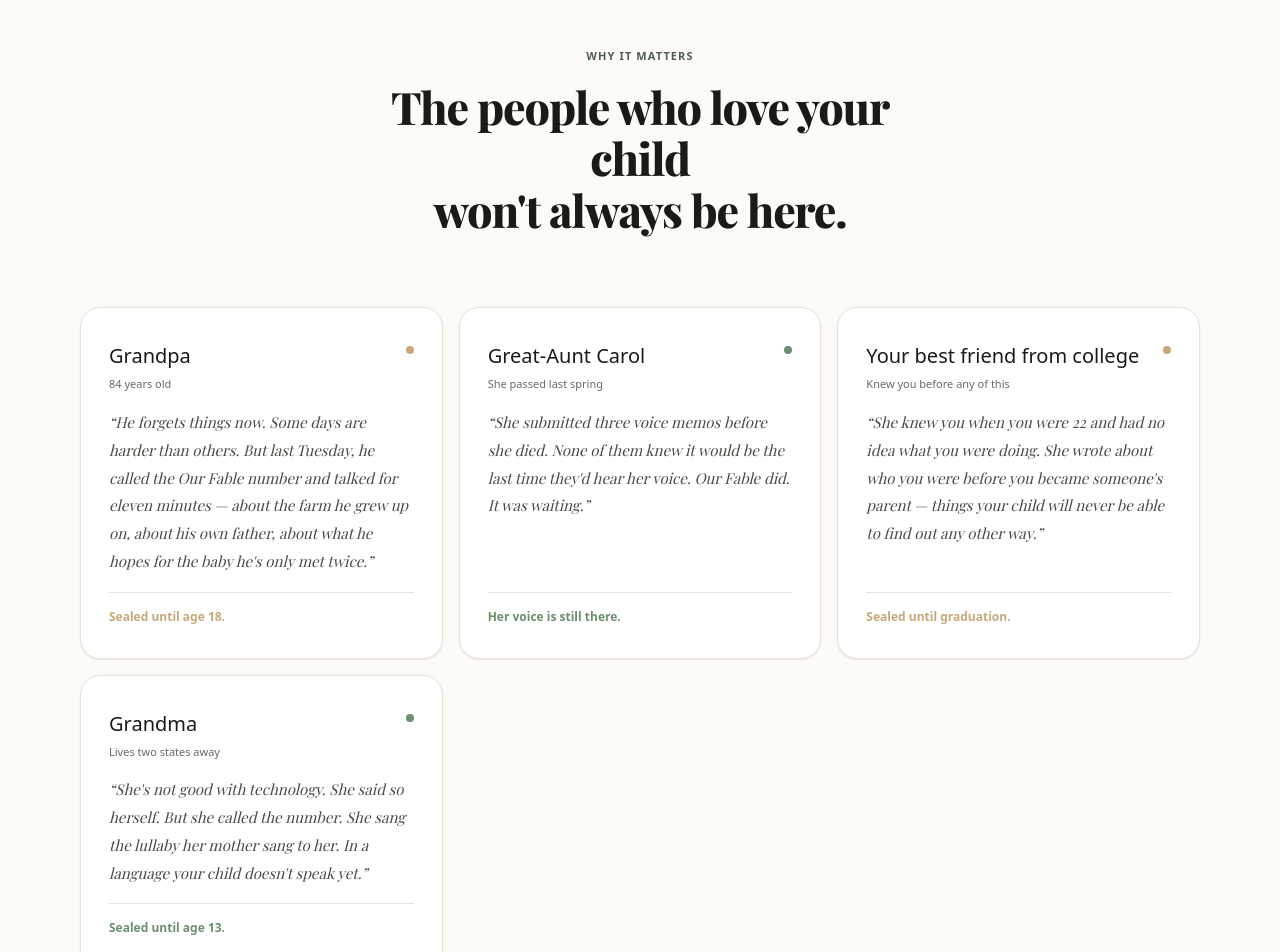
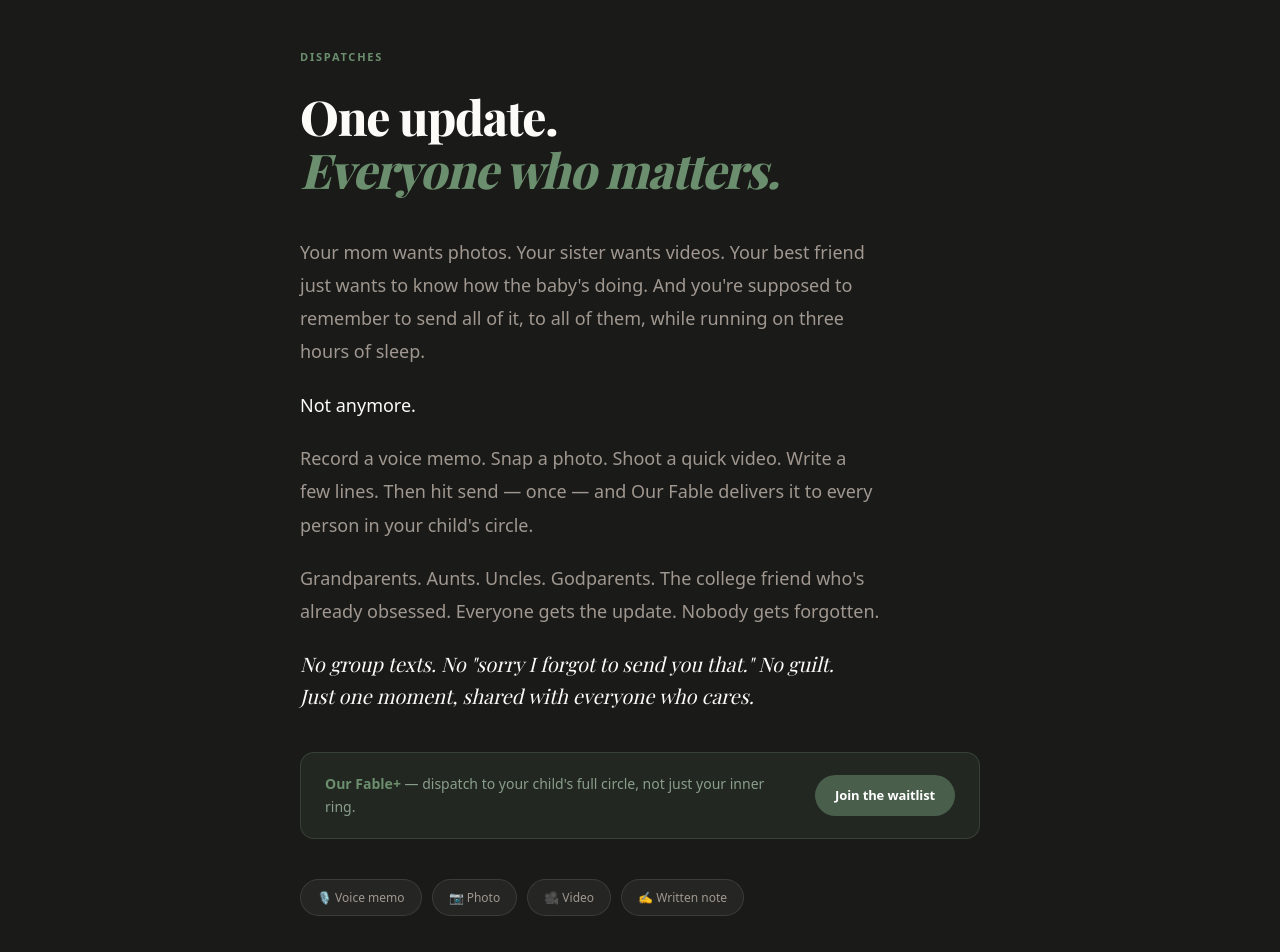
Before and after one commit to MiloBrownAgent/ourfable, a Next.js app: page / in a window 1280 px wide. Shown: the part 1060-2012 px from the top of the page. Built offline with nearby package versions, Linux system fonts and the light colour scheme; no server answers.

Commit message:
feat: add Dispatches section to homepage — CPO copy, dark section, media chips, tier callout

```diff
--- a/src/app/HomeClient.tsx
+++ b/src/app/HomeClient.tsx
@@ -13,6 +13,7 @@
   FooterSection,
   StickyNav,
   ProofStrip,
+  DispatchSection,
 
   MidPageCapture,
 } from "../components/home";
@@ -100,6 +101,7 @@
       <StickyNav scrolled={scrolled} showSecondNav={showSecondNav} activeSection={activeSection} />
       <HeroSection />
       <ProofStrip />
+      <DispatchSection />
       <VignettesSection />
       <MidPageCapture />
       <StatsSection />
--- /dev/null
+++ b/src/components/home/DispatchSection.tsx
@@ -0,0 +1,111 @@
+"use client";
+import Link from "next/link";
+import { Reveal } from "./Reveal";
+
+export function DispatchSection() {
+  return (
+    <section style={{
+      padding: "100px 40px",
+      background: "#1A1A18",
+      borderTop: "1px solid rgba(255,255,255,0.06)",
+      borderBottom: "1px solid rgba(255,255,255,0.06)",
+    }}>
+      <style>{`
+        @media (max-width: 680px) {
+          .dispatch-inner { padding: 0 !important; }
+          .dispatch-h2 { font-size: 2rem !important; }
+          .dispatch-body { font-size: 16px !important; }
+          .dispatch-tier { flex-direction: column !important; gap: 16px !important; align-items: flex-start !important; }
+        }
+      `}</style>
+
+      <div className="dispatch-inner" style={{ maxWidth: 680, margin: "0 auto" }}>
+        <Reveal>
+          {/* Label */}
+          <p style={{
+            fontSize: 11, fontWeight: 700, letterSpacing: "0.16em",
+            textTransform: "uppercase", color: "#6B8F6E",
+            marginBottom: 24,
+          }}>
+            Dispatches
+          </p>
+
+          {/* Headline */}
+          <h2 className="dispatch-h2" style={{
+            fontFamily: "var(--font-playfair)",
+            fontSize: "clamp(2rem, 4vw, 3rem)",
+            fontWeight: 800, lineHeight: 1.1,
+            letterSpacing: "-0.025em",
+            color: "#FDFBF7",
+            marginBottom: 40,
+          }}>
+            One update.<br />
+            <em style={{ color: "#6B8F6E", fontStyle: "italic" }}>Everyone who matters.</em>
+          </h2>
+
+          {/* Body copy */}
+          <div className="dispatch-body" style={{ fontSize: 18, lineHeight: 1.85, color: "#A09890", maxWidth: 580 }}>
+            <p style={{ marginBottom: 20 }}>
+              Your mom wants photos. Your sister wants videos. Your best friend just wants to know how the baby's doing. And you're supposed to remember to send all of it, to all of them, while running on three hours of sleep.
+            </p>
+            <p style={{ marginBottom: 20, color: "#FDFBF7" }}>
+              Not anymore.
+            </p>
+            <p style={{ marginBottom: 20 }}>
+              Record a voice memo. Snap a photo. Shoot a quick video. Write a few lines. Then hit send — once — and Our Fable delivers it to every person in your child's circle.
+            </p>
+            <p style={{ marginBottom: 20 }}>
+              Grandparents. Aunts. Uncles. Godparents. The college friend who's already obsessed. Everyone gets the update. Nobody gets forgotten.
+            </p>
+            <p style={{ marginBottom: 40, color: "#FDFBF7", fontStyle: "italic", fontFamily: "var(--font-playfair)", fontSize: 20, lineHeight: 1.6 }}>
+              No group texts. No "sorry I forgot to send you that." No guilt.<br />
+              Just one moment, shared with everyone who cares.
+            </p>
+          </div>
+
+          {/* Tier callout */}
+          <div className="dispatch-tier" style={{
+            display: "flex", alignItems: "center", justifyContent: "space-between",
+            gap: 24,
+            padding: "20px 24px",
+            background: "rgba(107,143,111,0.12)",
+            border: "1px solid rgba(107,143,111,0.25)",
+            borderRadius: 14,
+            marginBottom: 40,
+          }}>
+            <p style={{ fontSize: 14, color: "#8A9E8C", lineHeight: 1.6, margin: 0 }}>
+              <strong style={{ color: "#6B8F6E" }}>Our Fable+</strong> — dispatch to your child's full circle, not just your inner ring.
+            </p>
+            <Link href="/reserve" style={{
+              display: "inline-flex", alignItems: "center", gap: 6,
+              whiteSpace: "nowrap",
+              padding: "10px 20px", borderRadius: 100,
+              background: "#4A5E4C", color: "#fff",
+              fontSize: 13, fontWeight: 600,
+              textDecoration: "none", letterSpacing: "-0.01em",
+              flexShrink: 0,
+            }}>
+              Join the waitlist
+            </Link>
+          </div>
+
+          {/* Media type chips */}
+          <div style={{ display: "flex", flexWrap: "wrap", gap: 10 }}>
+            {["🎙 Voice memo", "📷 Photo", "🎥 Video", "✍️ Written note"].map(label => (
+              <span key={label} style={{
+                padding: "8px 16px",
+                background: "rgba(255,255,255,0.05)",
+                border: "1px solid rgba(255,255,255,0.1)",
+                borderRadius: 100,
+                fontSize: 12, color: "#A09890",
+                fontWeight: 500,
+              }}>
+                {label}
+              </span>
+            ))}
+          </div>
+        </Reveal>
+      </div>
+    </section>
+  );
+}
--- a/src/components/home/index.ts
+++ b/src/components/home/index.ts
@@ -15,4 +15,5 @@
 export { FooterSection } from "./FooterSection";
 export { StickyNav, ProofStrip } from "./StickyNav";
 export { StickyBottomCTA } from "./StickyBottomCTA";
+export { DispatchSection } from "./DispatchSection";
 export { MidPageCapture } from "./MidPageCapture";
```
